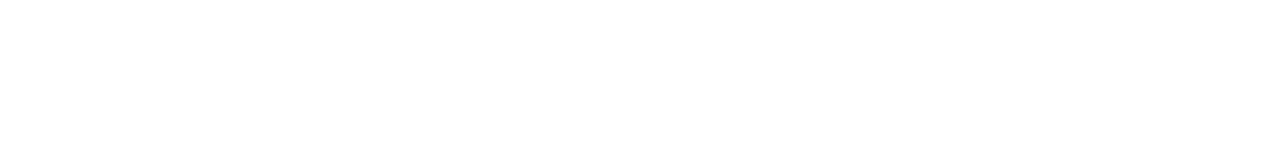
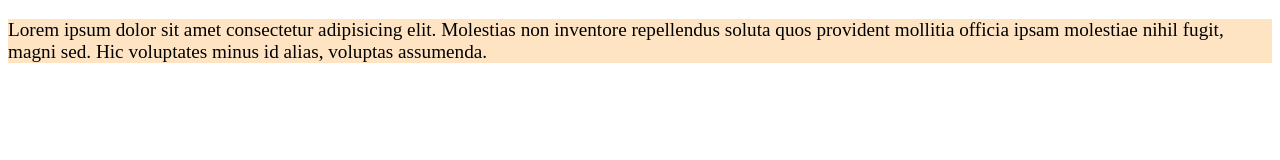
Before and after one commit to Sohan1928/My-First-Github-repository, a plain HTML site: page Index.html in a window 1280 px wide. Drawn offline with Linux system fonts and the light colour scheme.

Commit message:
added the first blog

```diff
--- a/Index.html
+++ b/Index.html
@@ -4,8 +4,12 @@
     <meta charset="UTF-8">
     <meta name="viewport" content="width=device-width,      initial-scale=1.0">
     <title>My First Ever Github Repository</title>
+    <link rel="stylesheet" href="styles/blog.css">
 </head>
 <body>
+    <div>
+        <P class="Lorem">Lorem ipsum dolor sit amet consectetur adipisicing elit. Molestias non inventore repellendus soluta quos provident mollitia officia ipsam molestiae nihil fugit, magni sed. Hic voluptates minus id alias, voluptas assumenda.</P>
+    </div>
 
 </body>
 </html>
--- /dev/null
+++ b/styles/blog.css
@@ -0,0 +1,4 @@
+.Lorem{
+    font-size: larger;
+    background-color: bisque;
+}
```
